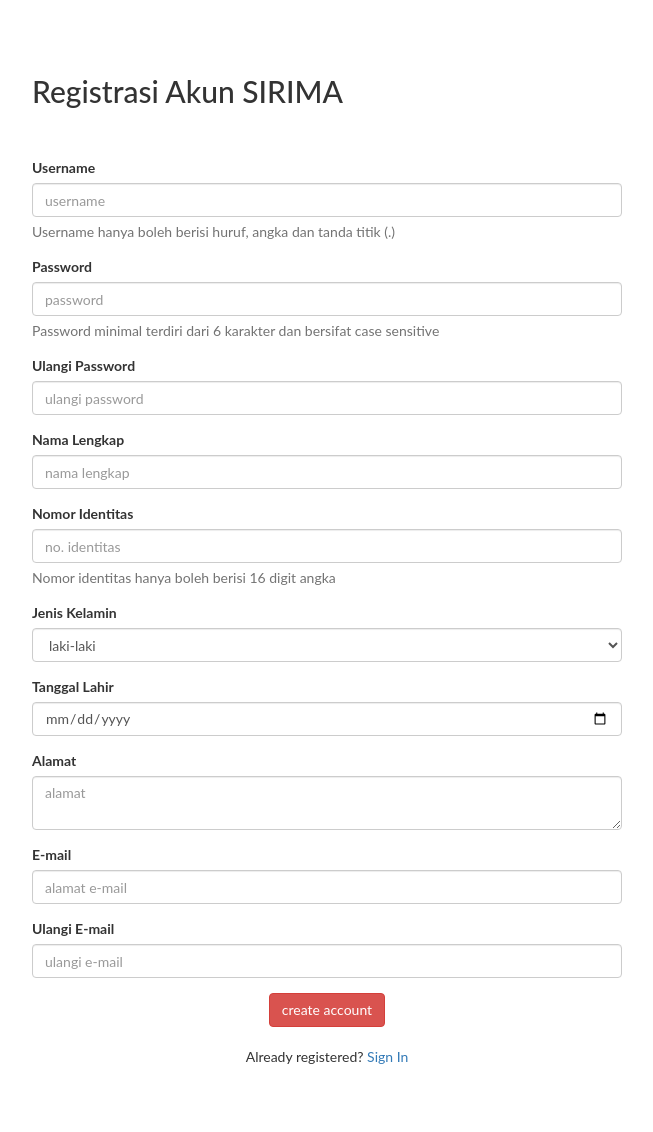
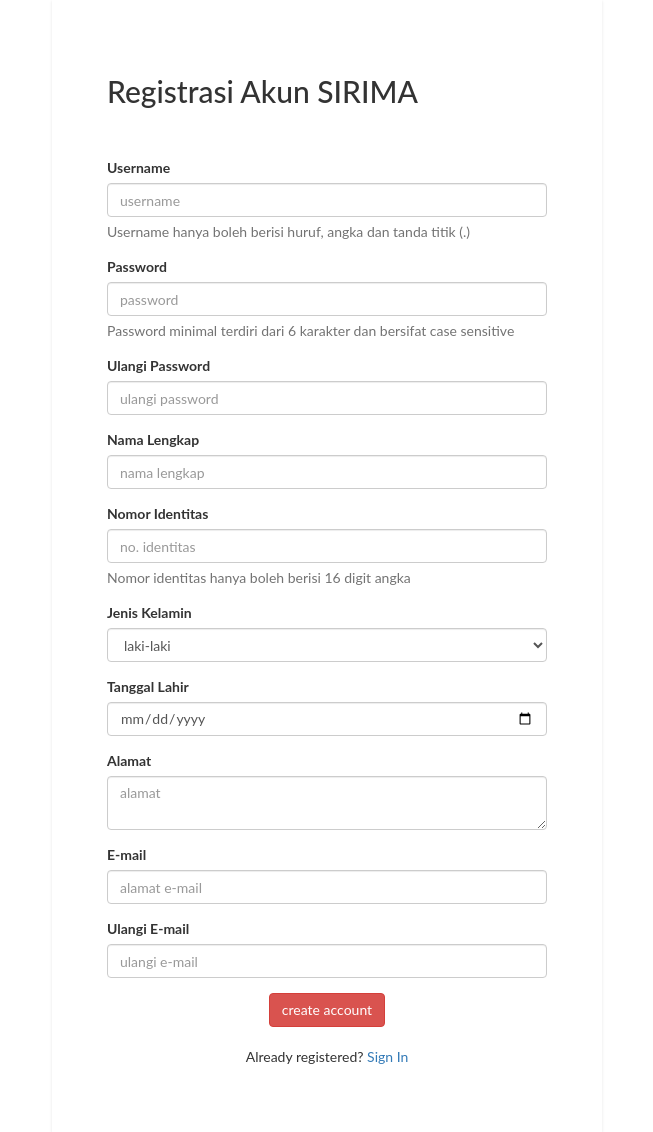
Before and after one commit to alifathia/tugasbasdat, a PHP site: page /pages/register.php in a window 1280 px wide. Shown: the whole page, without its empty margins (313-966 px from the left). Run offline with PHP 8.4, Linux system fonts and the light colour scheme; some libraries are stand-ins or nearby versions; some web fonts are replaced.

```diff
--- a/pages/register.php
+++ b/pages/register.php
@@ -37,7 +37,7 @@
 			}
 			.form-labels-on-top{
 			    box-sizing: border-box;
-			    max-width: 700px;
+			    max-width: 550px;
 			    margin: 0 auto;
 			    padding: 55px;
 
@@ -110,7 +110,7 @@
 			        <div class="button-container">
 			        	<button class="btn btn-danger">create account</button>
 			        </div>
-			        <br><p class="message">Already registered? <a href="./index.php">Sign In</a></p>
+			        <br><p class="message">Already registered? <a href="../index.php">Sign In</a></p>
 			</form>
 		</div>
 
```
